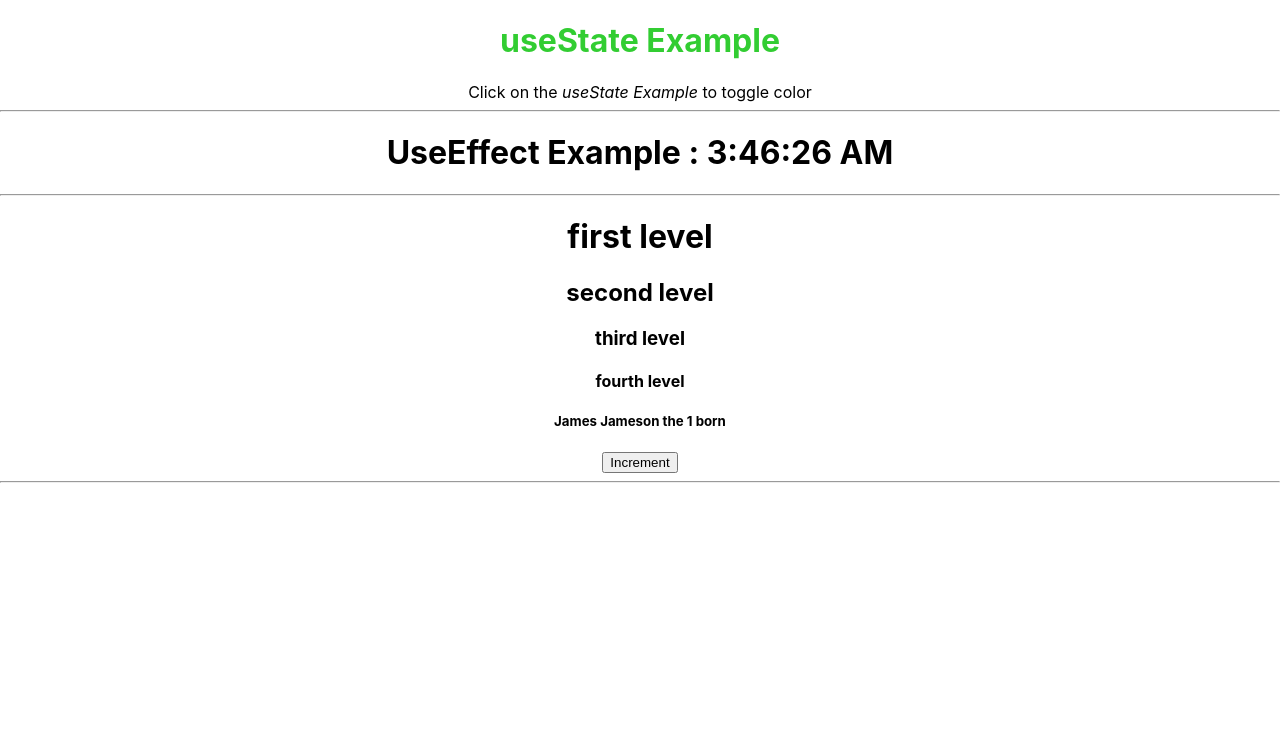
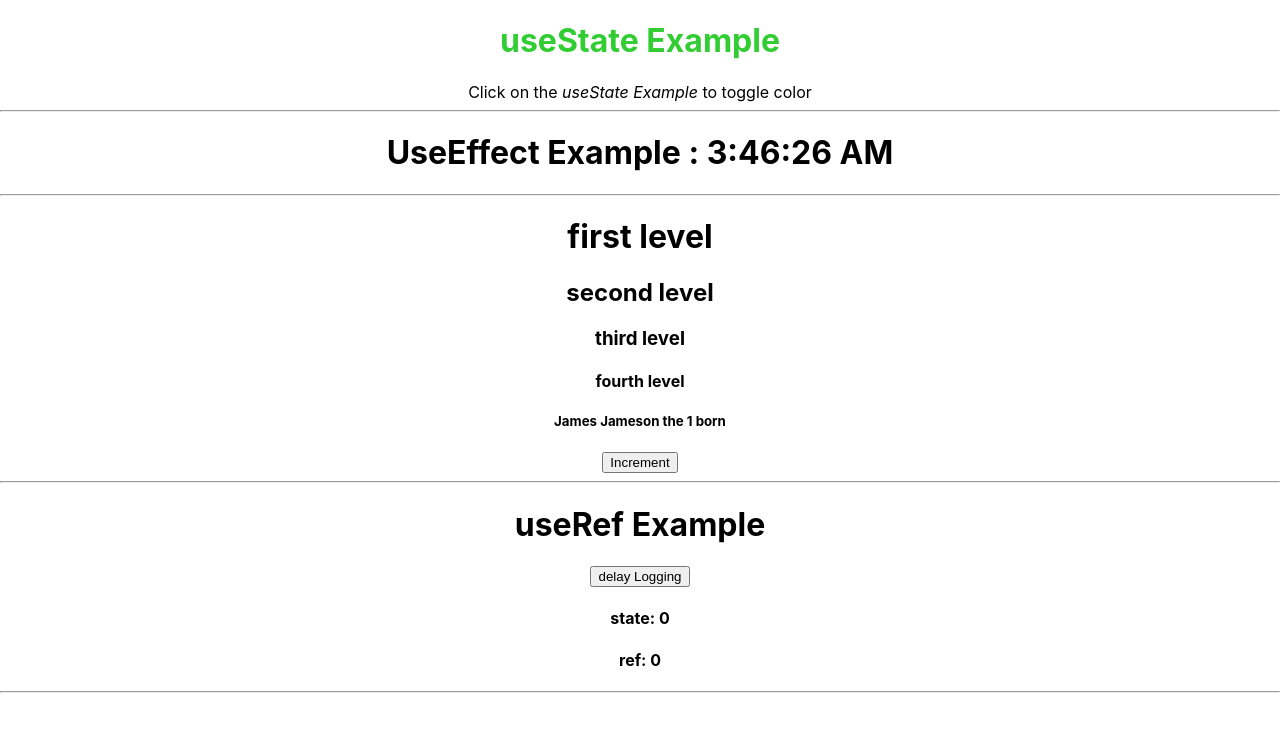
Before and after one commit to suresharam/react-hooks, a React (Create React App) app: page / in a window 1280 px wide. Shown: the top 732 px of the page. Built offline with nearby package versions, Linux system fonts and the light colour scheme.

Commit message:
useRef hook

```diff
--- a/src/App.js
+++ b/src/App.js
@@ -1,8 +1,9 @@
-import State from './components/State';
-import Effect from './components/Effect';
+import State from "./components/State";
+import Effect from "./components/Effect";
 
-import './App.css';
-import Context from './components/Context';
+import "./App.css";
+import Context from "./components/Context";
+import Ref from "./components/Ref";
 
 function App() {
   return (
@@ -11,9 +12,12 @@
       <hr />
 
       <Effect />
-      <hr/>
+      <hr />
 
       <Context />
+      <hr />
+
+      <Ref />
       <hr />
     </div>
   );
--- a/src/components/Ref.js
+++ b/src/components/Ref.js
@@ -1 +1,27 @@
-import { useState, useRef } from 'react'
+import { useState, useRef } from "react";
+
+const RefComponent = () => {
+  const [stateNumber, setStateNumber] = useState(0);
+  const numRef = useRef(0);
+
+  function incrementAndDelayLogging() {
+    setStateNumber(stateNumber + 1);
+    numRef.current++;
+
+    setTimeout(
+      () => alert(`state: ${stateNumber} | ref: ${numRef.current}`),
+      1000
+    );
+  }
+
+  return (
+    <div>
+      <h1>useRef Example</h1>
+      <button onClick={incrementAndDelayLogging}>delay Logging</button>
+      <h4>state: {stateNumber}</h4>
+      <h4>ref: {numRef.current}</h4>
+    </div>
+  );
+};
+
+export default RefComponent;
```
